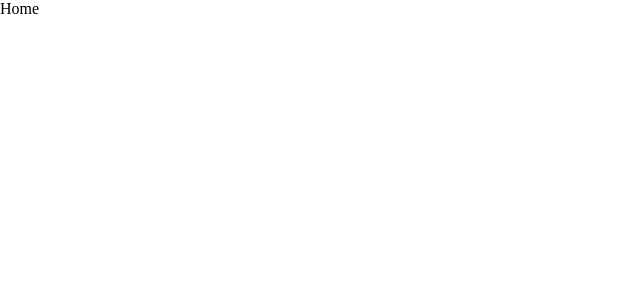
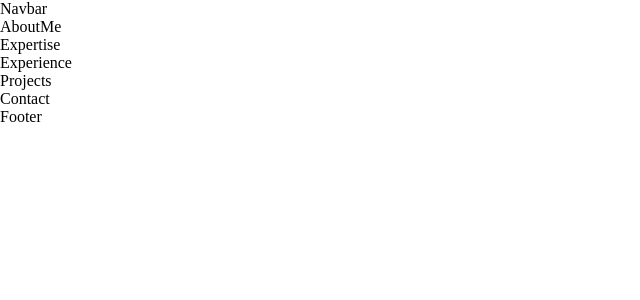
Before and after one commit to aysllanferreira/aysllan-portifolio, a React (Vite) app: page / in a window 1280 px wide. Shown: the top 300 px of the page, without its empty margins (0-640 px from the left). Built offline with nearby package versions, Linux system fonts and the light colour scheme.

Commit message:
feat: Components inseridos na Home

```diff
--- a/src/Pages/Home.jsx
+++ b/src/Pages/Home.jsx
@@ -1,9 +1,26 @@
 import React from 'react';
+import {
+  Navbar,
+  AboutMe,
+  Contact,
+  Experience,
+  Expertise,
+  Footer,
+  Projects,
+} from '../components';
 import '../styles/Pages/Home.scss';
 
 function Home() {
   return (
-    <div>Home</div>
+    <div>
+      <Navbar />
+      <AboutMe />
+      <Expertise />
+      <Experience />
+      <Projects />
+      <Contact />
+      <Footer />
+    </div>
   );
 }
 
--- /dev/null
+++ b/src/components/Navbar.jsx
@@ -0,0 +1,9 @@
+import React from 'react';
+
+function Navbar() {
+  return (
+    <div>Navbar</div>
+  );
+}
+
+export default Navbar;
--- /dev/null
+++ b/src/components/index.js
@@ -0,0 +1,17 @@
+import Navbar from './Navbar';
+import AboutMe from './AboutMe';
+import Contact from './Contact';
+import Experience from './Experience';
+import Expertise from './Expertise';
+import Footer from './Footer';
+import Projects from './Projects';
+
+export {
+  Navbar,
+  AboutMe,
+  Contact,
+  Experience,
+  Expertise,
+  Footer,
+  Projects,
+};
```
